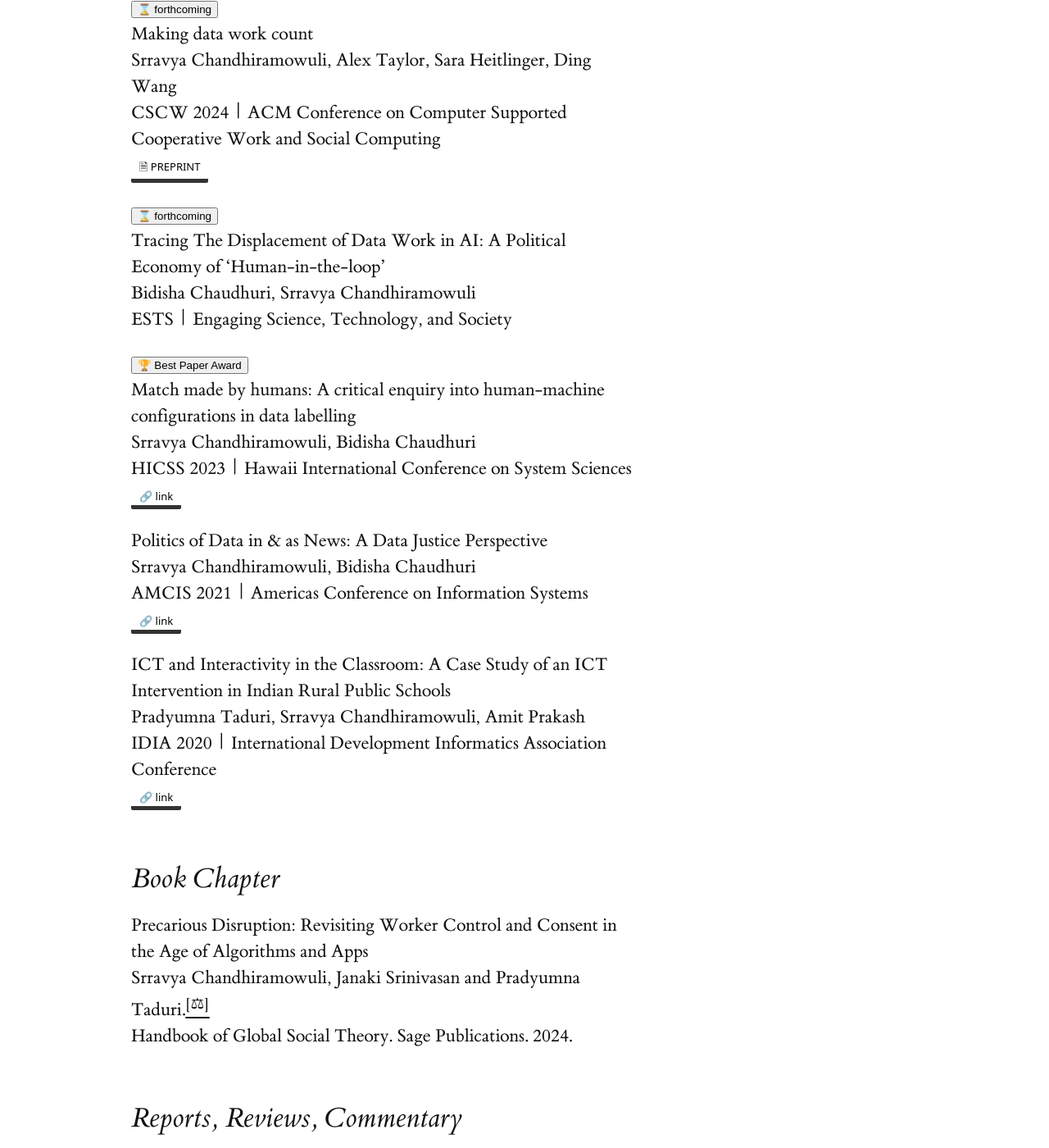
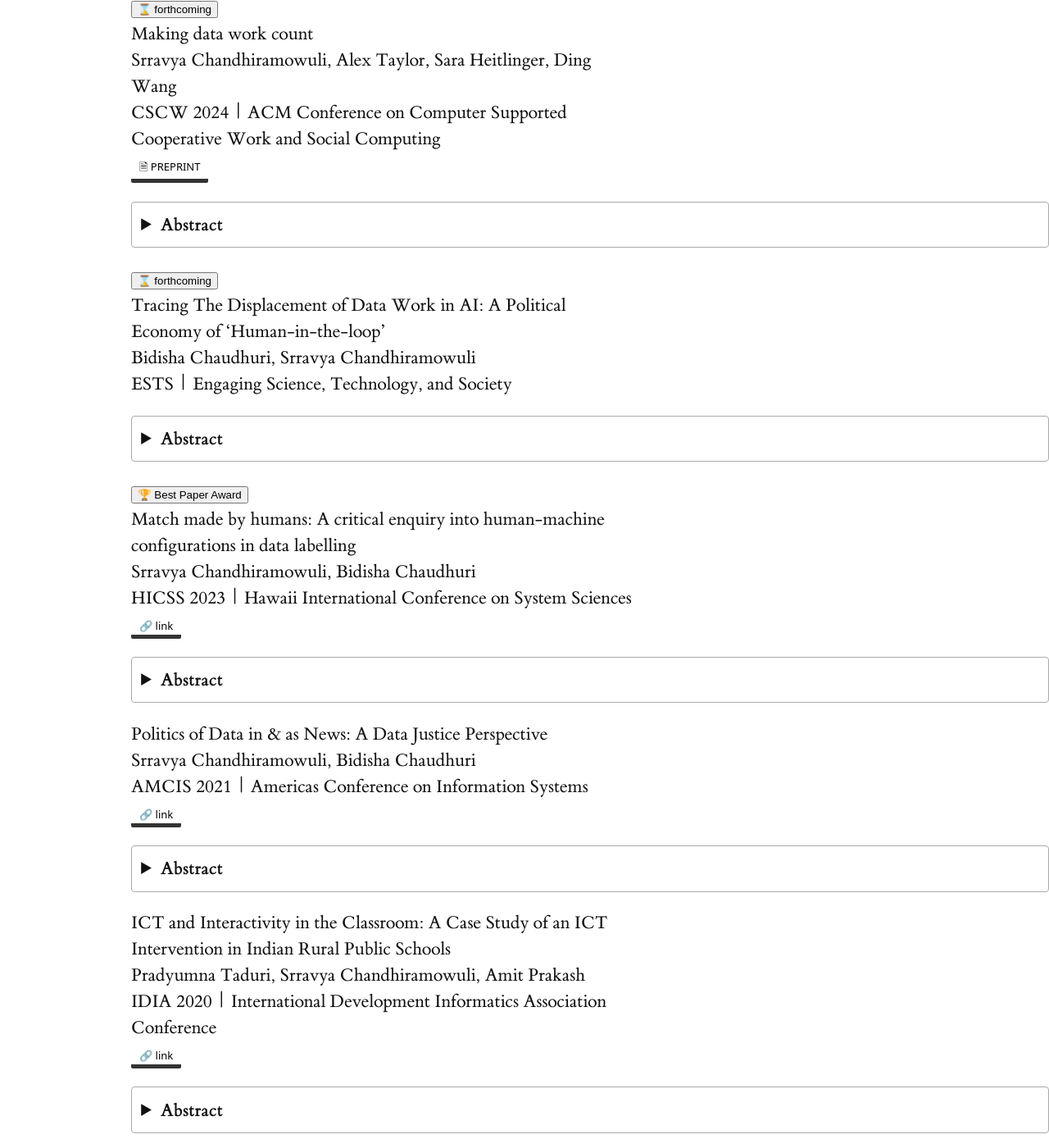
Before and after one commit to srravya/srravya.github.io, a Jekyll site: the page built from publications/index.md, in a window 1280 px wide and 1400 px high, scrolled down 412 px. Shown: the whole window at 82% size. Built offline with Jekyll 4.4.1, drawn with Linux system fonts in a browser that asks for light colours.

Commit message:
Add abstract

```diff
--- a/publications/index.md
+++ b/publications/index.md
@@ -11,27 +11,48 @@
 Srravya Chandhiramowuli, Alex Taylor, Sara Heitlinger, Ding Wang<br>
 CSCW 2024 | ACM Conference on Computer Supported Cooperative Work and Social Computing<br>
 <a class=linkpill href="https://arxiv.org/abs/2311.18046">🗎 PREPRINT</a>
+<details>
+  <summary>Abstract</summary>
+  TBD
+</details>
 
 <button clas=infopill>⌛ forthcoming</button><br>
 Tracing The Displacement of Data Work in AI: A Political Economy of ‘Human-in-the-loop’<br>
 Bidisha Chaudhuri, Srravya Chandhiramowuli<br>
 ESTS | Engaging Science, Technology, and Society
+<details>
+  <summary>Abstract</summary>
+  TBD
+</details>
 
 <button clas=infopill>🏆 Best Paper Award</button><br>
 Match made by humans: A critical enquiry into human-machine configurations in data labelling<br>
 Srravya Chandhiramowuli, Bidisha Chaudhuri<br>
 HICSS 2023 | Hawaii International Conference on System Sciences<br>
 <a class=linkpill href="https://hdl.handle.net/10125/102882">🔗 link</a>
+<details>
+  <summary>Abstract</summary>
+  TBD
+</details>
+
 
 Politics of Data in & as News: A Data Justice Perspective<br>
 Srravya Chandhiramowuli, Bidisha Chaudhuri<br>
 AMCIS 2021 | Americas Conference on Information Systems<br>
 <a class=linkpill href="https://aisel.aisnet.org/amcis2021/global_develop/global_develop/13">🔗 link</a>
+<details>
+  <summary>Abstract</summary>
+  TBD
+</details>
 
 ICT and Interactivity in the Classroom: A Case Study of an ICT Intervention in Indian Rural Public Schools<br>
 Pradyumna Taduri, Srravya Chandhiramowuli, Amit Prakash<br>
 IDIA 2020 | International Development Informatics Association Conference<br>
 <a class=linkpill href="https://doi.org/10.1007/978-3-030-52014-4_2">🔗 link</a>
+<details>
+  <summary>Abstract</summary>
+  TBD
+</details>
 
 ## Book chapter
 
```
